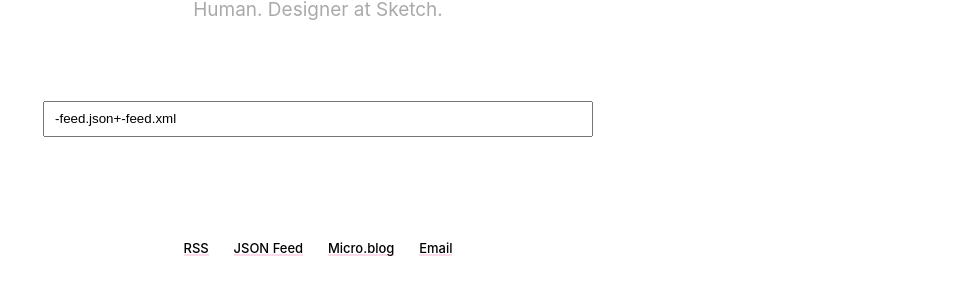
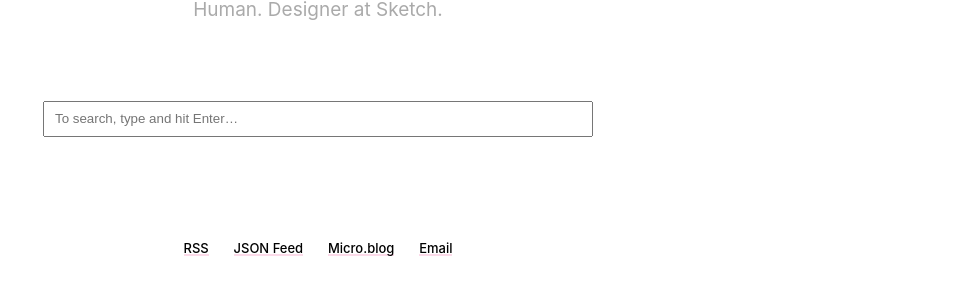
Before and after one commit to lifeinoppo/netlify, a Jekyll site: the page built from search.html, in a window 1280 px wide. Shown: the part 253-548 px from the top of the page, without its empty margins (322-1280 px from the left). Built offline with Jekyll 4.4.1, drawn with Linux system fonts in a browser that asks for light colours.

Commit message:
anothet test

```diff
--- a/search.html
+++ b/search.html
@@ -9,6 +9,7 @@ profile: true
     <input type="hidden" name="k8" value="#444444"/>
     <input type="hidden" name="k9" value="#ee4792"/>
     <input type="hidden" name="kt" value="h"/>
-    <input class="field" type="text" name="q" maxlength="255" value="-feed.json+-feed.xml" placeholder="To search, type and hit Enter&hellip;"/>
+    <input class="field" type="text" name="q" maxlength="255" placeholder="To search, type and hit Enter&hellip;"/>
+    <input class="field" type="hidden" name="q" value="-feed.json -feed.xml"/>
     <input type="submit" value="Search" style="display: none;" />
 </form>
```
